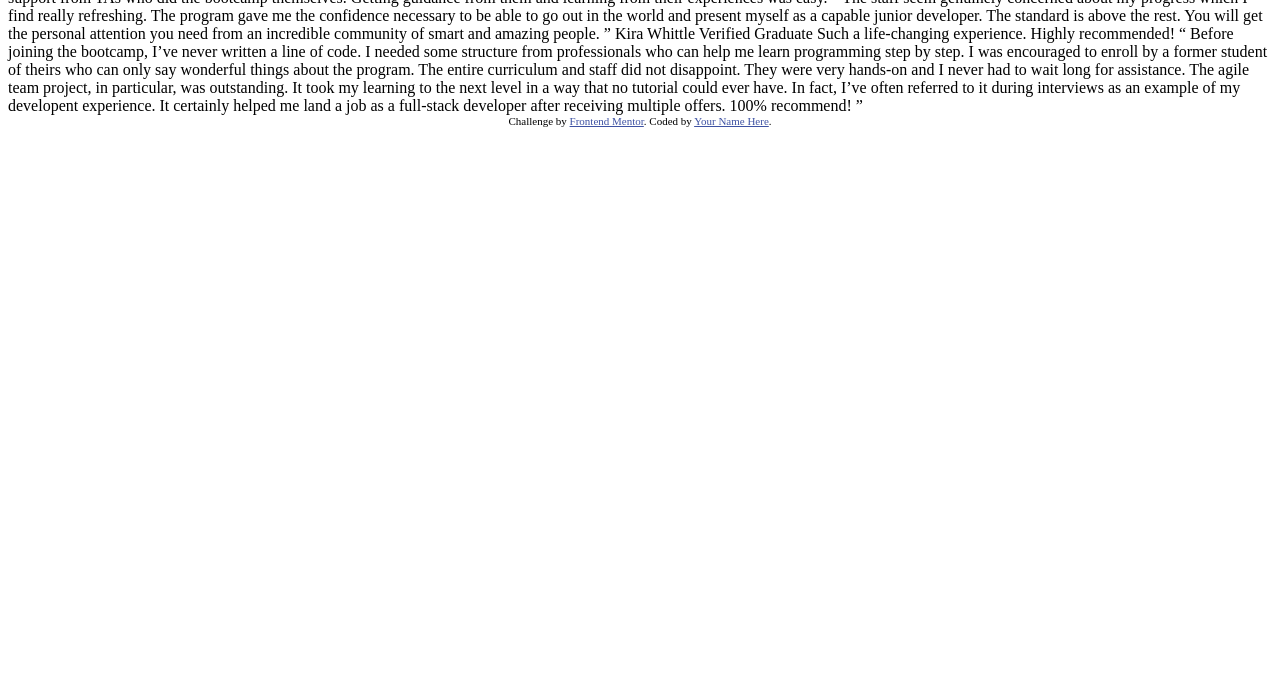
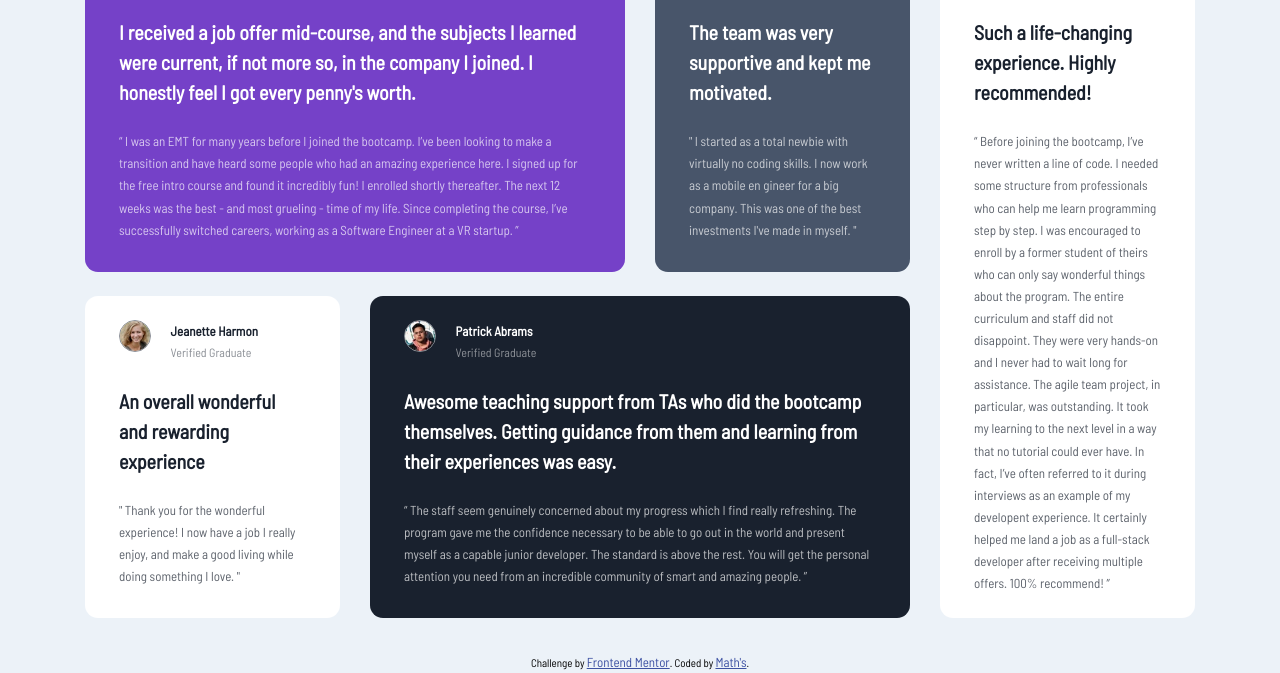
Before and after one commit to Math-ss/Testimonials-grid-section, a plain HTML site: page index.html in a window 1280 px wide. Shown: the part 127-800 px from the top of the page. Drawn offline with Linux system fonts and the light colour scheme.

Commit message:
Folder organisation change

```diff
--- a/index.html
+++ b/index.html
@@ -1,64 +1,113 @@
 <!DOCTYPE html>
 <html lang="en">
+
 <head>
   <meta charset="UTF-8">
-  <meta name="viewport" content="width=device-width, initial-scale=1.0"> <!-- displays site properly based on user's device -->
+  <meta name="viewport" content="width=device-width, initial-scale=1.0">
+  <!-- displays site properly based on user's device -->
 
-  <link rel="icon" type="image/png" sizes="32x32" href="./images/favicon-32x32.png">
+  <link rel="icon" type="image/png" sizes="32x32" href="images/favicon-32x32.png">
+  <link rel="stylesheet" href="style/style.css">
+  <link rel="stylesheet" href="https://fonts.googleapis.com/css?family=Barlow+Semi+Condensed">
 
-  <title>Frontend Mentor | [Challenge Name Here]</title>
+  <title>Frontend Mentor | Testimonials grid section</title>
 
   <!-- Feel free to remove these styles or customise in your own stylesheet 👍 -->
   <style>
-    .attribution { font-size: 11px; text-align: center; }
-    .attribution a { color: hsl(228, 45%, 44%); }
+    .attribution {
+      font-size: 11px;
+      text-align: center;
+      display: block;
+      position: absolute;
+      bottom: 0px;
+      width: 220px;
+    }
+
+    .attribution a {
+      color: hsl(228, 45%, 44%);
+    }
   </style>
 </head>
+
 <body>
-  Daniel Clifford
-  Verified Graduate
-
-  I received a job offer mid-course, and the subjects I learned were current, if not more so,
-  in the company I joined. I honestly feel I got every penny’s worth.
-
+  <main>
+    <article id="daniel-review">
+      <header>
+        <img src="images/image-daniel.jpg" alt="">
+        <div class="user-id">
+          <h2 href="">Daniel Clifford</h2>
+          <p>Verified Graduate</p>
+        </div>
+      </header>
+      <h1>
+        I received a job offer mid-course, and the subjects I learned were current,
+        if not more so, in the company I joined. I honestly feel I got every penny's worth.
+      </h1>
+      <p>
         “ I was an EMT for many years before I joined the bootcamp. I’ve been looking to make a
         transition and have heard some people who had an amazing experience here. I signed up
         for the free intro course and found it incredibly fun! I enrolled shortly thereafter.
         The next 12 weeks was the best - and most grueling - time of my life. Since completing
         the course, I’ve successfully switched careers, working as a Software Engineer at a VR startup. ”
-
-  Jonathan Walters
-  Verified Graduate
-
-  The team was very supportive and kept me motivated
-
-  “ I started as a total newbie with virtually no coding skills. I now work as a mobile engineer
-  for a big company. This was one of the best investments I’ve made in myself. ”
-
-  Jeanette Harmon
-  Verified Graduate
-
-  An overall wonderful and rewarding experience
-
-  “ Thank you for the wonderful experience! I now have a job I really enjoy, and make a good living
-  while doing something I love. ”
-
-  Patrick Abrams
-  Verified Graduate
-
-  Awesome teaching support from TAs who did the bootcamp themselves. Getting guidance from them and
-  learning from their experiences was easy.
-
+      </p>
+    </article>
+    <article id="jonathan-review">
+      <header>
+        <img src="images/image-jonathan.jpg" alt="">
+        <div class="user-id">
+          <h2 href="">Jonathan Walters</h2>
+          <p>Verified Graduate</p>
+        </div>
+      </header>
+      <h1>The team was very supportive and kept me motivated.</h1>
+      <p>
+        " I started as a total newbie with virtually no coding skills. I now work as a mobile
+        en gineer for a big company. This was one of the best investments I've made in myself. "
+      </p>
+    </article>
+    <article id="jeanette-review">
+      <header>
+        <img src="images/image-jeanette.jpg" alt="">
+        <div class="user-id">
+          <h2 href="">Jeanette Harmon</h2>
+          <p>Verified Graduate</p>
+        </div>
+      </header>
+      <h1>An overall wonderful and rewarding experience</h1>
+      <p>
+        " Thank you for the wonderful experience! I now have a job I really enjoy, and make a good
+        living while doing something I love. "
+      </p>
+    </article>
+    <article id="patrick-review">
+      <header>
+        <img src="images/image-patrick.jpg" alt="">
+        <div class="user-id">
+          <h2 href="">Patrick Abrams</h2>
+          <p>Verified Graduate</p>
+        </div>
+      </header>
+      <h1>
+        Awesome teaching support from TAs who did the bootcamp themselves.
+        Getting guidance from them and learning from their experiences was easy.
+      </h1>
+      <p>
         “ The staff seem genuinely concerned about my progress which I find really refreshing. The program
         gave me the confidence necessary to be able to go out in the world and present myself as a capable
         junior developer. The standard is above the rest. You will get the personal attention you need from
         an incredible community of smart and amazing people. ”
-
-  Kira Whittle
-  Verified Graduate
-
-  Such a life-changing experience. Highly recommended!
-
+      </p>
+    </article>
+    <article id="kira-review">
+      <header>
+        <img src="images/image-kira.jpg" alt="">
+        <div class="user-id">
+          <h2 href="">Kira Whittle</h2>
+          <p>Verified Graduate</p>
+        </div>
+      </header>
+      <h1>Such a life-changing experience. Highly recommended!</h1>
+      <p>
         “ Before joining the bootcamp, I’ve never written a line of code. I needed some structure from
         professionals who can help me learn programming step by step. I was encouraged to enroll by a former
         student of theirs who can only say wonderful things about the program. The entire curriculum and staff
@@ -67,10 +116,13 @@
         could ever have. In fact, I’ve often referred to it during interviews as an example of my developent
         experience. It certainly helped me land a job as a full-stack developer after receiving multiple offers.
         100% recommend! ”
+      </p>
+    </article>
+  </main>
+  <footer class="attribution">
+    Challenge by <a href="https://www.frontendmentor.io?ref=challenge" target="_blank">Frontend Mentor</a>.
+    Coded by <a href="#">Math's</a>.
+  </footer>
+</body>
 
-  <div class="attribution">
-    Challenge by <a href="https://www.frontendmentor.io?ref=challenge" target="_blank">Frontend Mentor</a>.
-    Coded by <a href="#">Your Name Here</a>.
-  </div>
-</body>
 </html>
--- a/src/style.css
+++ b/style/style.css
@@ -11,6 +11,7 @@
 html, body {
     width: 100%;
     min-height: 100vh;
+    position: relative;
 }
 
 body {
```
Also changed, not shown: src/index.html (deleted, +0 -103 lines). Lines whose indentation alone changed are shown as unchanged.
